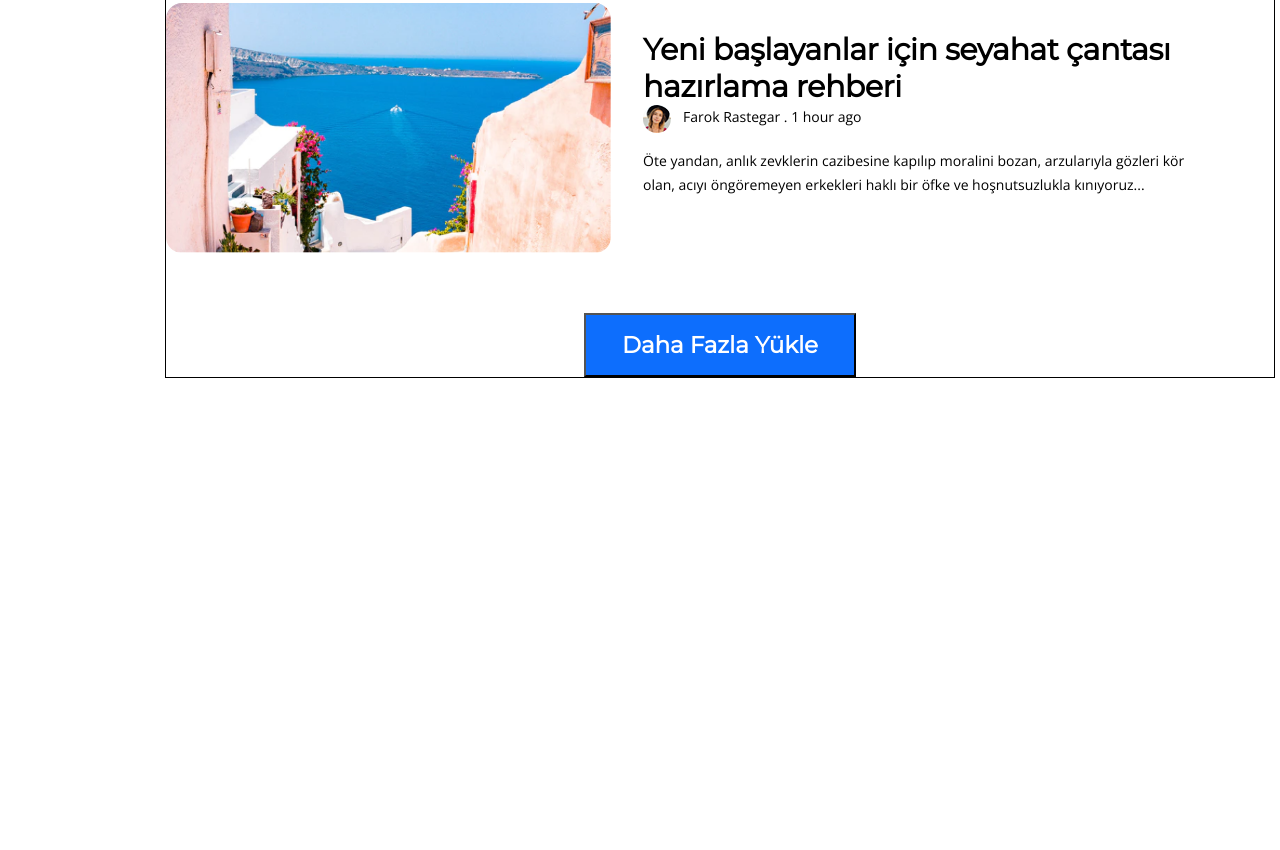
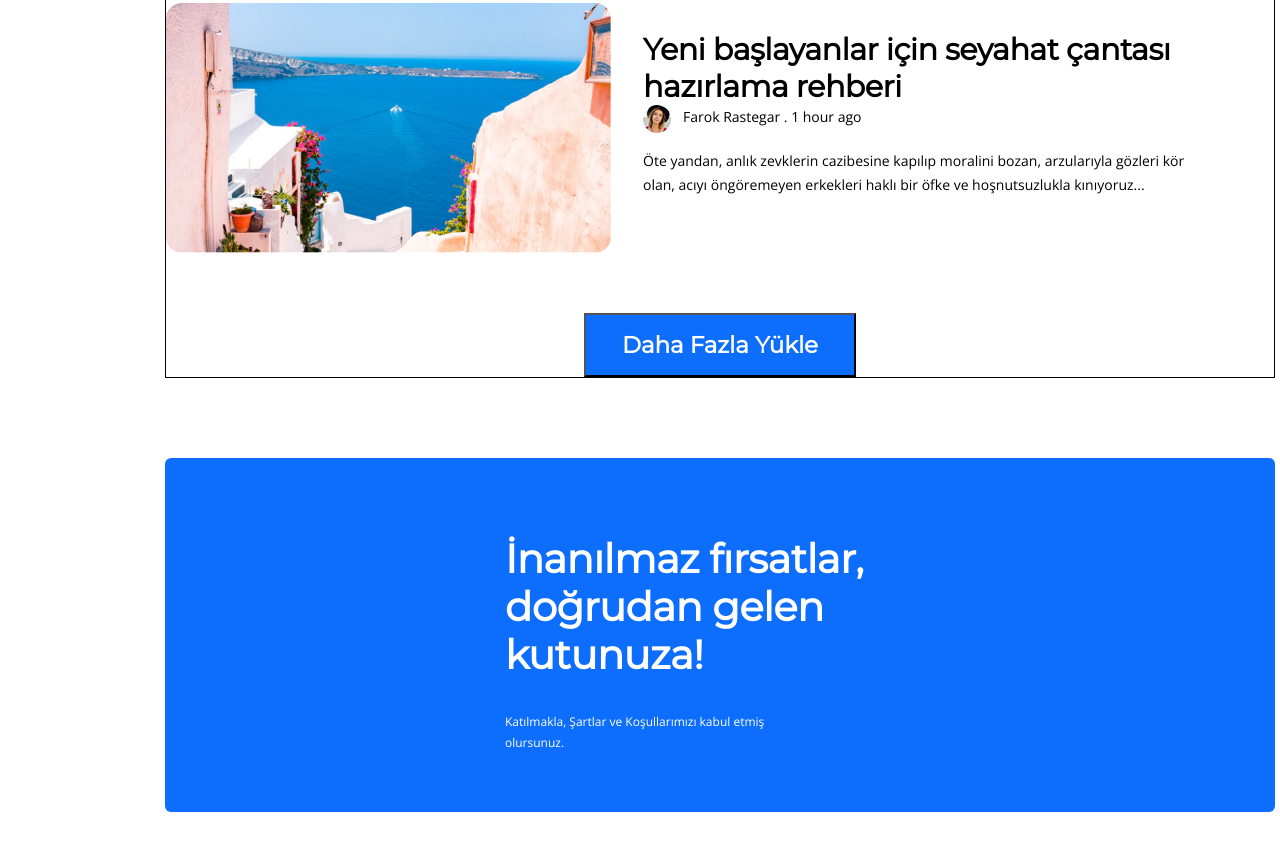
Before and after one commit to dursunkokturk/Font-End-School-CSS-Project-Fabrx-Blog-Home, a plain HTML site: page index.html in a window 1280 px wide. Shown: the part 3370-4220 px from the top of the page. Before the commit the page ends 3748 px from the top, so only its background shows below. Drawn offline with nearby package versions, Linux system fonts and the light colour scheme.

Commit message:
tasarimda 6 nolu bolum css kullanilarak kodlandi

```diff
--- a/assets/css/fabrx-blog-home.css
+++ b/assets/css/fabrx-blog-home.css
@@ -363,3 +363,39 @@
   color: white;
 
 }
+
+.information-and-e-mail {
+  width: 1110px;
+  height: 354px;
+  margin-left: 165px;
+  margin-top: 80px;
+  background-color: #0D6EFD;
+  color: white;
+  border-radius: 6px;
+  margin-bottom: 120px;
+}
+
+.information-and-e-mail .content {
+  width: 426px;
+  height: 201px;
+  padding-top: 77px;
+  padding-left: 340px;
+}
+
+.information-and-e-mail .content h3 {
+  width: 426px;
+  height: 96px;
+  font-family: Montserrat;
+  font-size: 40px;
+  line-height: 48px;
+  letter-spacing: -0.4px;
+}
+
+.information-and-e-mail .content p {
+  width: 300px;
+  height: 21px;
+  font-family: Open Sans;
+  font-size: 12px;
+  line-height: 21px;
+  padding-top: 80px;
+}
--- a/index.html
+++ b/index.html
@@ -280,6 +280,13 @@
     </div>
   </section>
 
+  <section class="information-and-e-mail">
+    <div class="content">
+      <h3>İnanılmaz fırsatlar, doğrudan gelen kutunuza!</h3>
+      <p>Katılmakla, Şartlar ve Koşullarımızı kabul etmiş olursunuz.</p>
+    </div>
+  </section>
+
 </body>
 
 </html>
```
Also changed, not shown: assets/img/background-blue.png (added).
